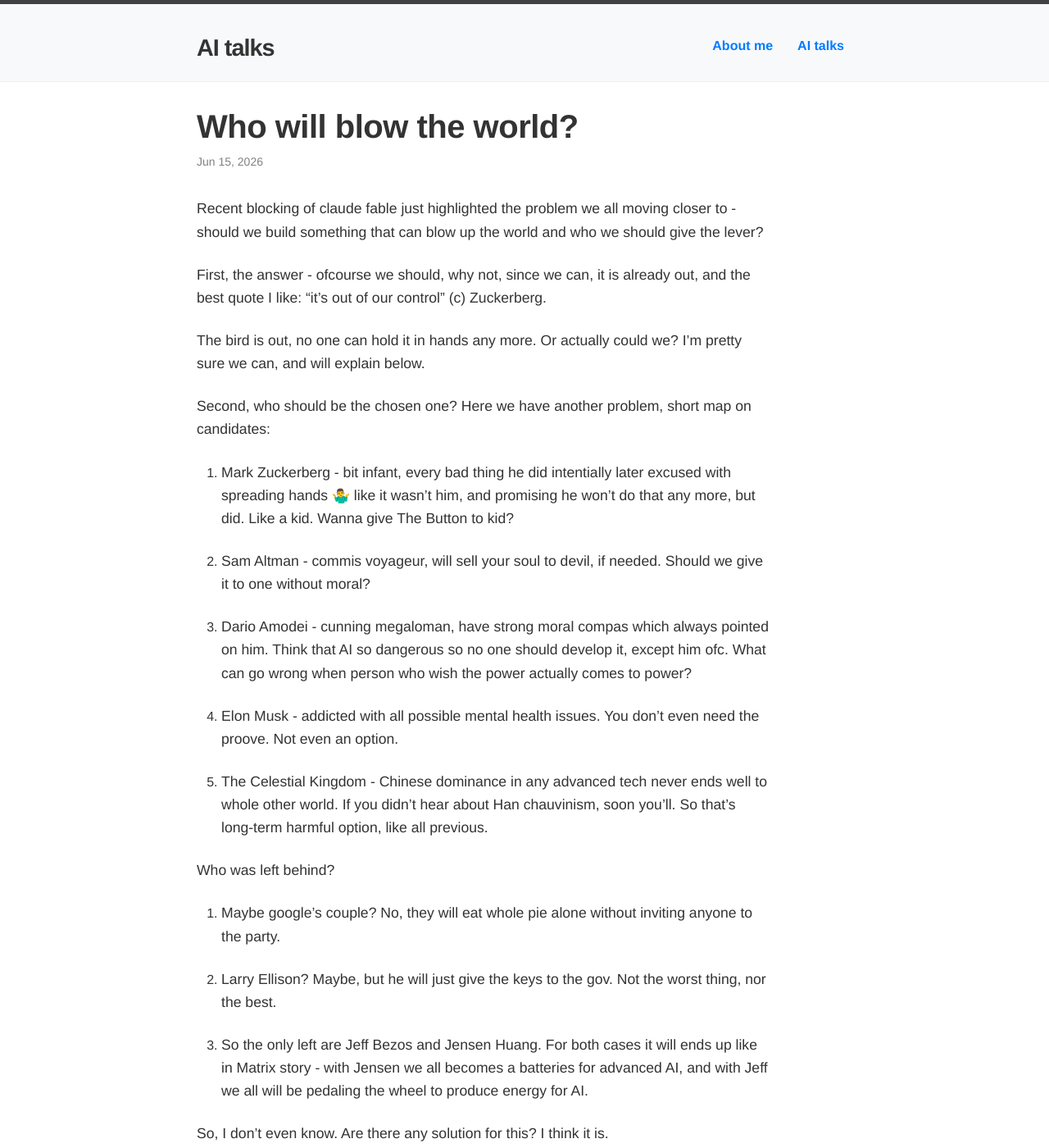
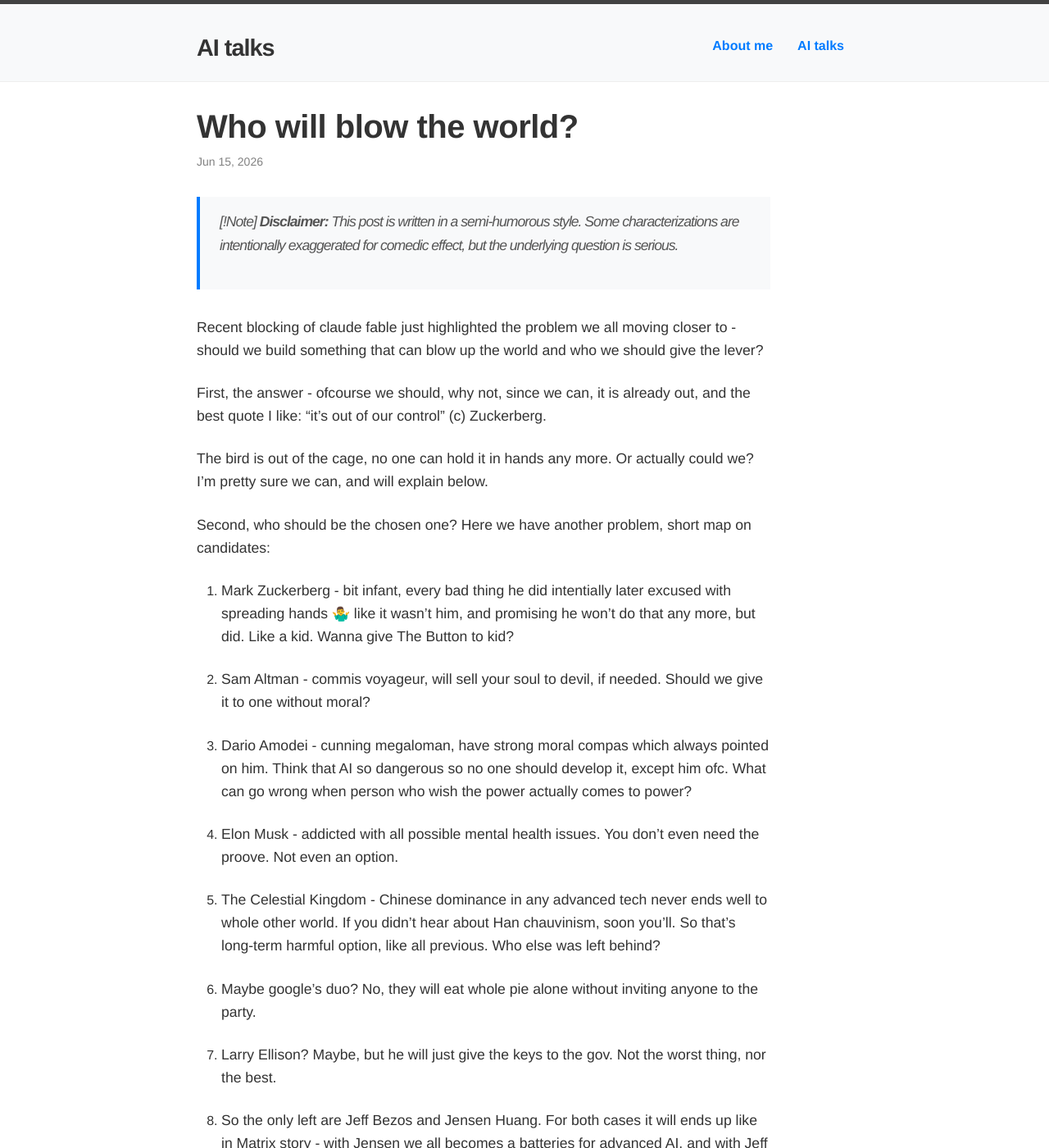
Before and after one commit to zviryatko/zviryatko.github.io, a Jekyll site: the page built from _posts/2026-06-15-Who-will-blow-the-world.md, in a window 1280 px wide and 1400 px high. Shown: the whole window at 82% size. Built offline with Jekyll 4.4.1, drawn with Linux system fonts in a browser that asks for light colours; comment, search, counter and statistics services are not loaded.

Commit message:
Fix wording and grammar in blog post about AI risks
Corrected several phrases for clarity and grammatical accuracy.

```diff
--- a/_posts/2026-06-15-Who-will-blow-the-world.md
+++ b/_posts/2026-06-15-Who-will-blow-the-world.md
@@ -4,11 +4,14 @@ title: "Who will blow the world?"
 date: 2026-06-15
 ---
 
+> [!Note]
+> **Disclaimer:** This post is written in a semi-humorous style. Some characterizations are intentionally exaggerated for comedic effect, but the underlying question is serious.
+
 Recent blocking of claude fable just highlighted the problem we all moving closer to - should we build something that can blow up the world and who we should give the lever?
 
 First, the answer - ofcourse we should, why not, since we can, it is already out, and the best quote I like: "it's out of our control" (c) Zuckerberg.
 
-The bird is out, no one can hold it in hands any more. Or actually could we? I'm pretty sure we can, and will explain below.
+The bird is out of the cage, no one can hold it in hands any more. Or actually could we? I'm pretty sure we can, and will explain below.
 
 Second, who should be the chosen one? Here we have another problem, short map on candidates:
 
@@ -20,11 +23,9 @@ Second, who should be the chosen one? Here we have another problem, short map on
 
 4. Elon Musk - addicted with all possible mental health issues. You don't even need the proove. Not even an option.
 
-5. The Celestial Kingdom - Chinese dominance in any advanced tech never ends well to whole other world. If you didn't hear about Han chauvinism, soon you'll. So that's long-term harmful option, like all previous.
+5. The Celestial Kingdom - Chinese dominance in any advanced tech never ends well to whole other world. If you didn't hear about Han chauvinism, soon you'll. So that's long-term harmful option, like all previous. Who else was left behind?
 
-Who was left behind?
-
-6. Maybe google's couple? No, they will eat whole pie alone without inviting anyone to the party.
+6. Maybe google's duo? No, they will eat whole pie alone without inviting anyone to the party.
 
 7. Larry Ellison? Maybe, but he will just give the keys to the gov. Not the worst thing, nor the best.
 
```
